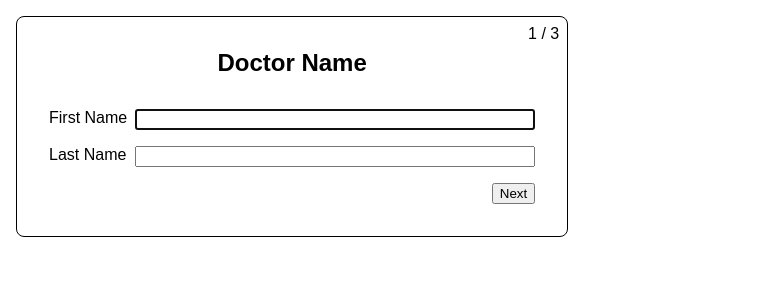
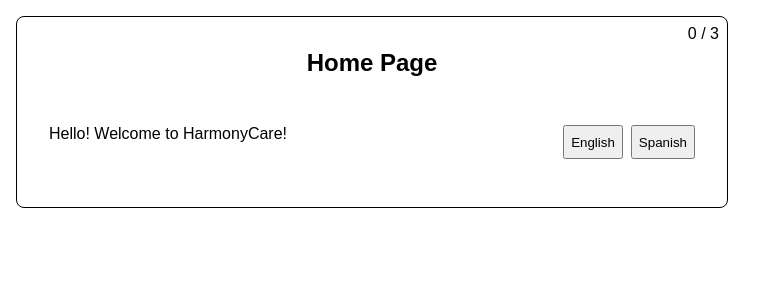
Before and after one commit to jasonpeterdomingo/HarmonyCare, a React (Create React App) app in the folder my-app/: page / in a window 1280 px wide. Shown: the top 300 px of the page, without its empty margins (0-775 px from the left). Built offline with nearby package versions, Linux system fonts and the light colour scheme.

Commit message:
added welcome page with language buttons

```diff
--- a/my-app/src/App.tsx
+++ b/my-app/src/App.tsx
@@ -2,6 +2,7 @@ import React, { FormEvent, useState } from "react";
 import "./App.css";
 import { useMultistepForm } from "./Components/useMultistepForm";
 import {
+  WelcomeMessage,
   AddressForm,
   DoctorPersonalInfo,
   UserName,
@@ -34,6 +35,7 @@ const INITIAL_DATA: FormData = {
 function App() {
   //create the state
   const [data, setData] = useState(INITIAL_DATA); //stores the data in state, so it is saved between button clicks
+  const [language, setLanguage] = useState<"en" | "es" | "">(""); // Store selected language
   //allow fields like name and age to be updated
   //TypeScript allows any fields of a type to be passed in optionally when using Partial<>
   function updateFields(fields: Partial<FormData>) {
@@ -44,6 +46,12 @@ function App() {
   //implement the hook
   const { steps, currentStepIndex, step, isFirstStep, isLastStep, back, next } =
     useMultistepForm([
+      <WelcomeMessage
+        setLanguage={(lang) => {
+          setLanguage(lang);
+          next();
+        }}
+      />,
       <UserName {...data} updateFields={updateFields} />,
       <AddressForm {...data} updateFields={updateFields} />,
       <DoctorPersonalInfo {...data} updateFields={updateFields} />,
@@ -71,7 +79,7 @@ function App() {
     >
       <form onSubmit={onSubmit}>
         <div style={{ position: "absolute", top: ".5rem", right: ".5rem" }}>
-          {currentStepIndex + 1} / {steps.length}
+          {currentStepIndex} / {steps.length - 1}
         </div>
         {step}
         <div
@@ -82,12 +90,14 @@ function App() {
             justifyContent: "flex-end",
           }}
         >
-          {!isFirstStep && (
+          {currentStepIndex > 1 && (
             <button type="button" onClick={back}>
               Back
             </button>
           )}
-          <button type="submit">{isLastStep ? "Finish" : "Next"}</button>
+          {currentStepIndex > 0 && (
+            <button type="submit">{isLastStep ? "Finish" : "Next"}</button>
+          )}
         </div>
       </form>
     </div>
--- a/my-app/src/Components/Questions.tsx
+++ b/my-app/src/Components/Questions.tsx
@@ -17,6 +17,43 @@ type QuestionsProps = QuestionsFields & {
   updateFields: (fields: Partial<QuestionsFields>) => void; //it is a function that takes in the above and doesn't return anything
 };
 
+export function WelcomeMessage({
+  setLanguage,
+}: {
+  setLanguage: (lang: "en" | "es") => void;
+}) {
+  return (
+    <FormWrapper title="Home Page">
+      <p>Hello! Welcome to HarmonyCare!</p>
+      <div
+        style={{
+          marginTop: "1rem",
+          display: "flex",
+          gap: ".5rem",
+          justifyContent: "flex-end",
+        }}
+      >
+        <button
+          type="button"
+          onClick={() => {
+            setLanguage("en");
+          }}
+        >
+          English
+        </button>
+        <button
+          type="button"
+          onClick={() => {
+            setLanguage("es");
+          }}
+        >
+          Spanish
+        </button>
+      </div>
+    </FormWrapper>
+  );
+}
+
 export function UserName({
   firstName,
   lastName,
@@ -27,14 +64,12 @@ export function UserName({
       <label>First Name</label>
       <input
         autoFocus
-        required
         type="text"
         value={firstName}
         onChange={(e) => updateFields({ firstName: e.target.value })}
       />
       <label>Last Name</label>
       <input
-        required
         type="text"
         value={lastName}
         onChange={(e) => updateFields({ lastName: e.target.value })}
--- a/my-app/src/Components/useMultistepForm.ts
+++ b/my-app/src/Components/useMultistepForm.ts
@@ -1,31 +1,31 @@
 import { ReactElement, useState } from "react";
 
 //This is a hook
-export function useMultistepForm(steps: ReactElement[]){
+export function useMultistepForm(steps: ReactElement[]) {
   const [currentStepIndex, setCurrentStepIndex] = useState(0);
-    function next(){
-        setCurrentStepIndex(i => {
-            return (i >= steps.length -1) ? i : i + 1 //increment unless you are at the last step
-        })
+  function next() {
+    setCurrentStepIndex((i) => {
+      return i >= steps.length - 1 ? i : i + 1; //increment unless you are at the last step
+    });
   }
 
-    function back(){
-        setCurrentStepIndex(i => {
-        return (i <= 0) ? i : i - 1 //decrement unless you are at the first step
-        })
+  function back() {
+    setCurrentStepIndex((i) => {
+      return i <= 0 ? i : i - 1; //decrement unless you are at the first step
+    });
   }
 
-    function goTo(index: number){
+  function goTo(index: number) {
     setCurrentStepIndex(index);
   }
-    return{
+  return {
     currentStepIndex,
     step: steps[currentStepIndex], //step is the current step
     steps,
-        isFirstStep: currentStepIndex === 0, // index is =to 0
+    isFirstStep: currentStepIndex === 1, // starting from first question not index 0
     isLastStep: currentStepIndex === steps.length - 1,
     goTo,
     next,
     back,
+  };
 }
-}
```
Also changed, not shown: my-app/src/Components/SearchResults.tsx (added, +26 -0 lines), my-app/src/Components/UserForm.tsx (deleted, +0 -14 lines). Lines whose indentation alone changed are shown as unchanged.
